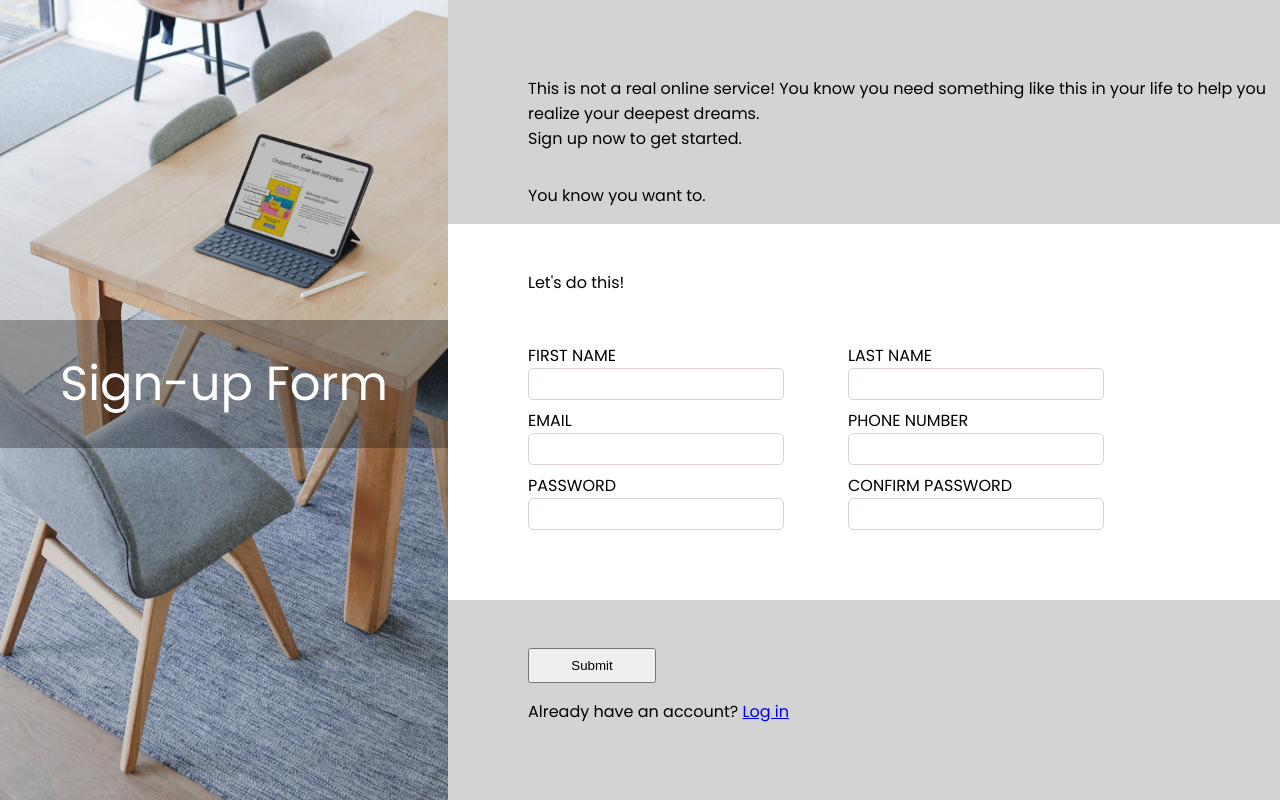
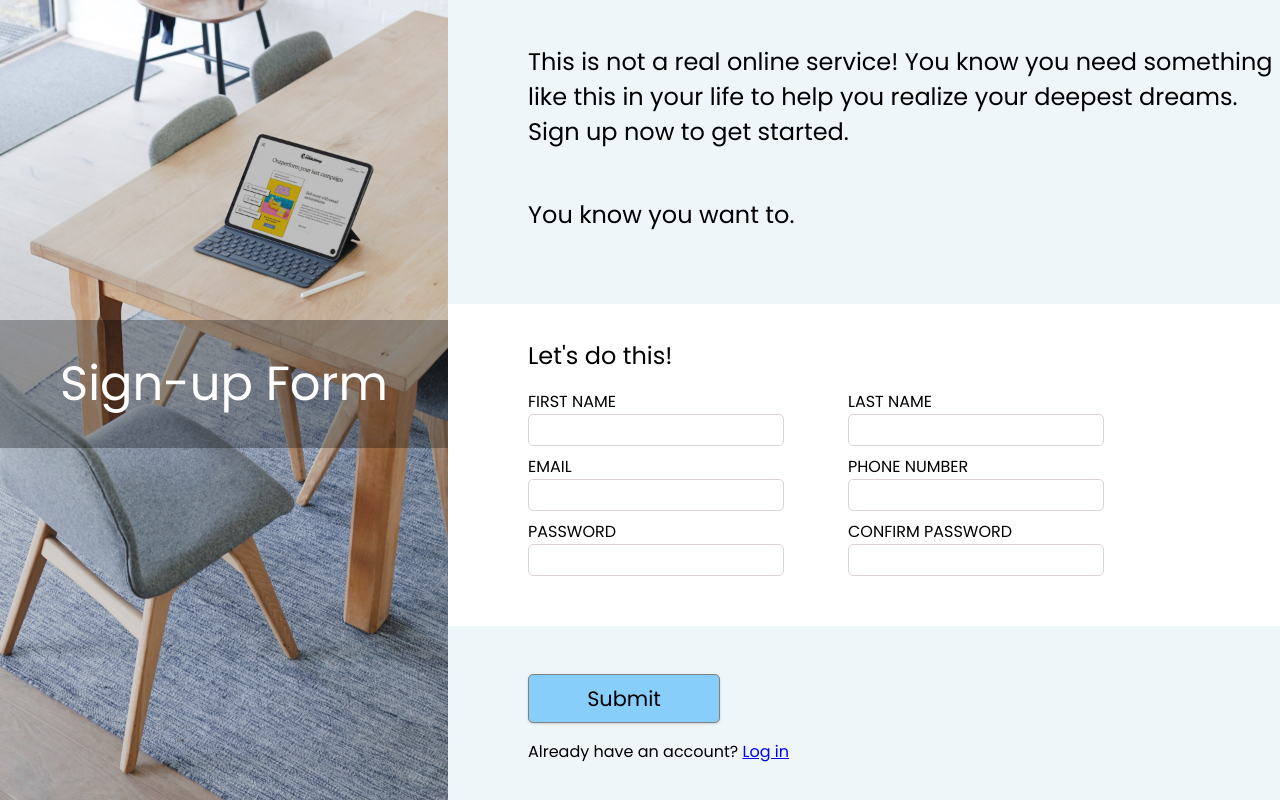
Before and after one commit to MC-GH/Sign-up-Form, a plain HTML site: page index.html in a window 1280 px wide. Drawn offline with Linux system fonts and the light colour scheme.

Commit message:
Script and CSS change

```diff
--- a/css/styles.css
+++ b/css/styles.css
@@ -4,7 +4,7 @@ html, body {
 }
 
 body {
-    background-color: lightgrey;
+    background-color: rgba(103, 174, 199, 0.1);
     min-height: 100vh;
     display: flex;
     flex-wrap: wrap;
@@ -46,10 +46,17 @@ body {
     flex-direction: column;
     flex-grow: 1;
     justify-content: flex-end;
+    margin-bottom: 3rem;
+    font-size: 1.5rem;
 }
 
 .form {
     background-color: white;
+}
+
+.form p {
+    font-size: 1.5rem;
+    margin-bottom: -1rem;
 }
 
 form {
@@ -98,8 +105,15 @@ input:focus {
 }
 
 button {
-    max-width: 8rem;
-    padding: 0.5rem 0 0.5rem 0;
+    max-width: 12rem;
+    padding: 0.5rem 1rem 0.5rem 1rem;
+    box-shadow: rgba(0, 0, 0, 0.1) 0px 1px 3px 0px, rgba(0, 0, 0, 0.06) 0px 1px 2px 0px;
+    font-family: 'Poppins', sans-serif;
+    font-size: 1.3rem;
+    font-weight: 500;
+    background-color: lightskyblue;
+    border: 1px solid grey;
+    border-radius: 5px;
 }
 
 @media only screen and (max-width: 400px) {
--- a/js/script.js
+++ b/js/script.js
@@ -9,7 +9,11 @@ function verifyPassword() {
     let pwv = pw.value;
     let pwcv = pwc.value;
 
-    if(pwv == '' || pwcv == '') {
+    if(pwv =='' && pwcv == '') {
+        pw.style.border = '1px solid rgb(221, 210, 210)';
+        pwc.style.border = '1px solid rgb(221, 210, 210)';
+        removeError();
+    } else if(pwv == '' || pwcv == '') {
         pw.style.border = '2px solid lightskyblue';
         pwc.style.border = '2px solid lightskyblue';
         removeError();
```
